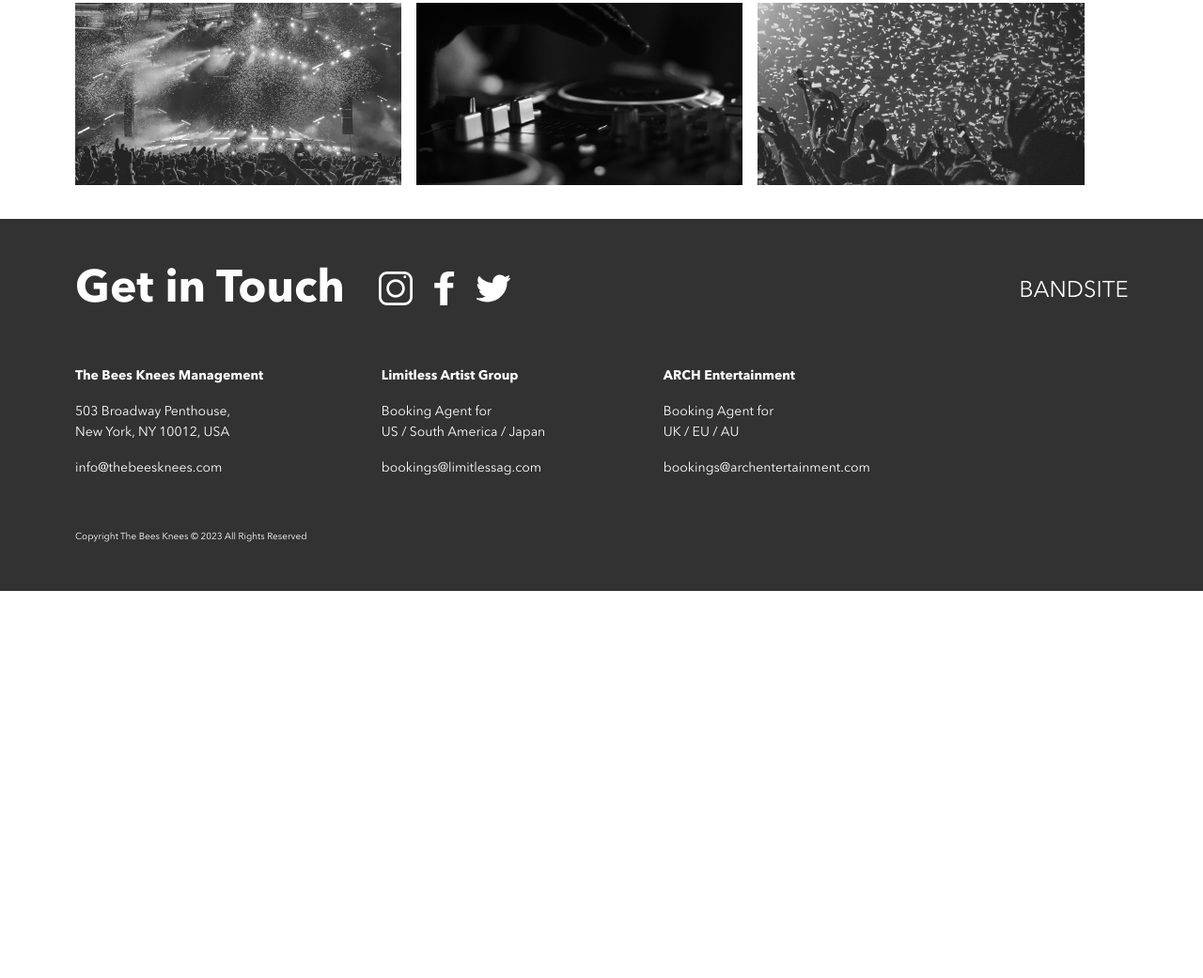
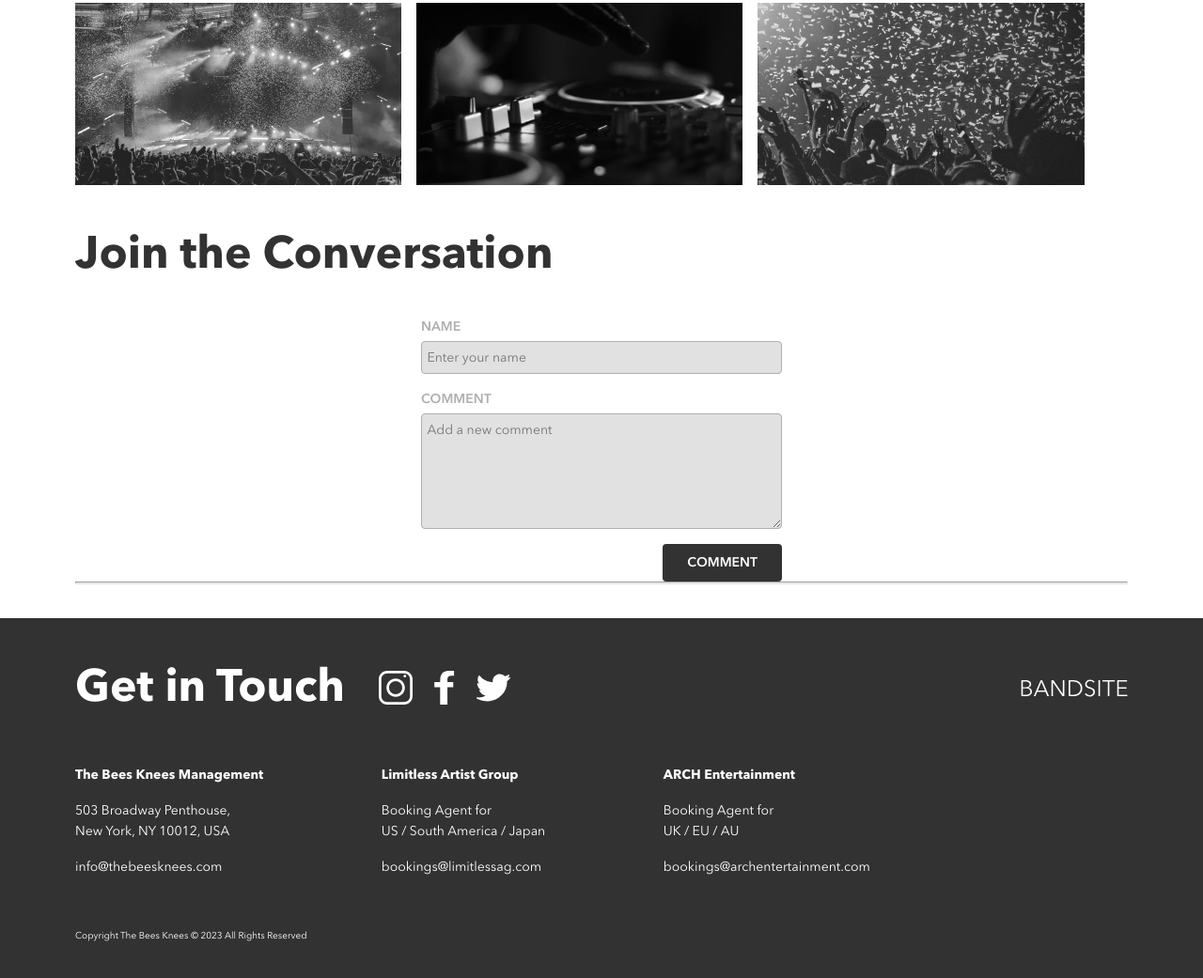
Before and after one commit to KatePolyakov/kate-polyakov-bandsite, a plain HTML site: page index.html in a window 1280 px wide. Shown: the part 1902-2943 px from the top of the page at 94% size. Before the commit the page ends 2531 px from the top, so only its background shows below. Drawn offline with Linux system fonts and the light colour scheme.

Commit message:
bio section form

```diff
--- a/index.html
+++ b/index.html
@@ -73,6 +73,25 @@
         <img src="./assets/images/Photo-gallery-9.jpg" alt="Gallery Bees Knees" />
       </div>
     </section>
+    <section class="conversation">
+      <p class="conversation__header">Join the Conversation</p>
+      <div class="conversation__form-group">
+        <form class="conversation__form">
+          <label for="nameInput">NAME</label>
+          <input type="text" name="name" id="nameInput" placeholder="Enter your name" />
+          <label for="commentInput">COMMENT</label>
+          <textarea
+            type="text"
+            name="comment"
+            id="commentInput"
+            placeholder="Add a new comment"
+            rows="5"></textarea>
+          <button type="submit">COMMENT</button>
+        </form>
+        <hr />
+        <div class="comments__group"></div>
+      </div>
+    </section>
     <footer class="footer">
       <div class="footer__wrapper">
         <div class="footer__wrapper-tablet">
--- a/styles/bio.scss
+++ b/styles/bio.scss
@@ -188,3 +188,92 @@
     }
   }
 }
+
+.conversation {
+  margin: 1.5rem 1rem 1rem;
+
+  @include tablet {
+    margin: 3rem 2.25rem 2.25rem;
+  }
+  @include desktop {
+    margin: 3rem 5rem 2.25rem;
+  }
+  &__header {
+    @include mobile-header-bold;
+    color: $bandsite-black;
+    padding-bottom: 1rem;
+
+    @include tablet {
+      padding-bottom: 2.25rem;
+      @include desk-tab-header-bold;
+    }
+  }
+
+  &__form-group {
+    border-bottom: 1px solid $mercury;
+  }
+
+  &__form {
+    display: flex;
+    flex-direction: column;
+    padding-left: 4rem;
+
+    @include tablet {
+      padding: 0 7rem;
+    }
+
+    @include desktop {
+      padding: 0 23rem;
+    }
+
+    label {
+      padding-bottom: 0.25rem;
+
+      @include mobile-subheader-demi;
+      color: $silver;
+    }
+
+    input,
+    textarea {
+      margin-bottom: 1rem;
+      padding: 0.34rem;
+
+      border: 1px solid $silver;
+      border-radius: 4px;
+      background-color: $mercury;
+
+      @include mobile-subheader-regular;
+    }
+
+    input:hover,
+    textarea:hover,
+    input:active,
+    textarea:active,
+    input:focus,
+    textarea:focus {
+      border: 1px solid $bandSite-DarkBlack;
+    }
+
+    button {
+      border: none;
+      border-radius: 4px;
+      padding: 0.5625rem 0;
+
+      background-color: $bandsite-black;
+      color: $white;
+
+      @include mobile-subheader-demi;
+
+      @include tablet {
+        width: 33%;
+        display: flex;
+        align-self: end;
+        justify-content: center;
+      }
+    }
+
+    button:hover {
+      background-color: $bandSite-DarkBlack;
+    }
+  }
+}
```
Also changed, not shown: styles/bio.css.
